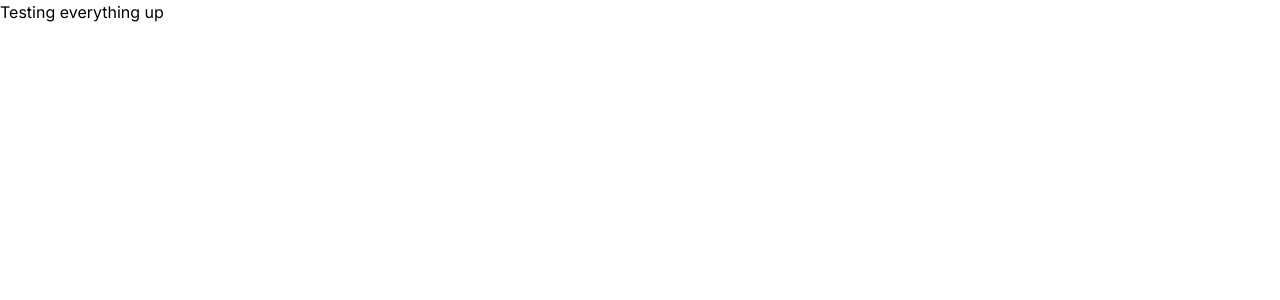
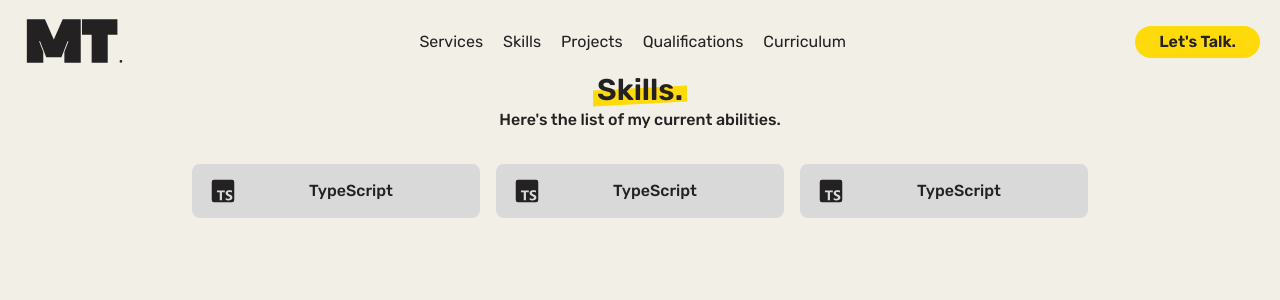
Before and after one commit to mjtavrs/portifa-marcostavares-next, a Next.js app: page / in a window 1280 px wide. Shown: the top 300 px of the page. Built offline with nearby package versions, Linux system fonts and the light colour scheme.

Commit message:
feat: Extend the color pallete for the project. Create the Logo component. Include the font of the project in the layout.tsx. Begin the creation of the components in the page.tsx.

```diff
--- /dev/null
+++ b/src/app/Logo.tsx
@@ -0,0 +1,26 @@
+export function Logo() {
+  return (
+    <svg
+      xmlns="http://www.w3.org/2000/svg"
+      width={110}
+      viewBox="0 0 75 37.5"
+      height={60}
+    >
+      <path
+        d="M9.469-14.594l4.234 10.875h10.328l4.219-10.875h.64l-2.828 7.281V0H37.22v-29.61H24.906L18.86-15.733 12.812-29.61H.47V0h11.203v-7.313l-2.828-7.28zm0 0"
+        transform="translate(4.194 32.852)"
+        fill="#232122"
+      />
+      <path
+        d="M7.016-19.031V0h10.953v-19.031h6.61V-29.61H.421v10.578zm0 0"
+        transform="translate(41.834 32.852)"
+        fill="#232122"
+      />
+      <path
+        d="M1.063-.938c0 .516.421.938.921.938a.94.94 0 00.938-.938c0-.5-.422-.921-.938-.921-.5 0-.921.421-.921.921zm0 0"
+        transform="translate(66.828 32.852)"
+        fill="#232122"
+      />
+    </svg>
+  )
+}
--- a/src/app/layout.tsx
+++ b/src/app/layout.tsx
@@ -1,8 +1,8 @@
 import type { Metadata } from 'next'
-import { Inter } from 'next/font/google'
+import { Rubik } from 'next/font/google'
 import './globals.css'
 
-const inter = Inter({ subsets: ['latin'] })
+const rubik = Rubik({ subsets: ['latin'] })
 
 export const metadata: Metadata = {
   title: 'Create Next App',
@@ -16,7 +16,11 @@ export default function RootLayout({
 }>) {
   return (
     <html lang="en">
-      <body className={`${inter.className} min-h-dvh`}>{children}</body>
+      <body
+        className={`${rubik.className} bg-portifa-beige text-portifa-grey-900 min-h-dvh`}
+      >
+        {children}
+      </body>
     </html>
   )
 }
--- a/src/app/page.tsx
+++ b/src/app/page.tsx
@@ -1,3 +1,72 @@
+import { Logo } from './Logo'
+import { BiLogoTypescript } from 'react-icons/bi'
+
 export default function Home() {
-  return <h1>Testing everything up</h1>
+  return (
+    <>
+      <nav className="flex items-center justify-between px-5 pt-3">
+        <Logo />
+        <ul className="flex gap-5">
+          <li>
+            <a href="#">Services</a>
+          </li>
+          <li>
+            <a href="#">Skills</a>
+          </li>
+          <li>
+            <a href="#">Projects</a>
+          </li>
+          <li>
+            <a href="#">Qualifications</a>
+          </li>
+          <li>
+            <a href="#">Curriculum</a>
+          </li>
+        </ul>
+        <button className="rounded-full bg-portifa-yellow px-6 py-1 font-semibold">
+          Let&apos;s Talk.
+        </button>
+      </nav>
+      <section className="flex flex-col items-center gap-8 px-5">
+        <div className="flex flex-col">
+          <div className="flex flex-col items-center">
+            <span className="relative inline-block before:absolute before:-inset-1 before:bottom-1 before:top-4 before:block before:-skew-y-3 before:bg-portifa-yellow">
+              <h2 className="relative text-3xl font-semibold text-portifa-grey-900">
+                Skills.
+              </h2>
+            </span>
+          </div>
+          <p className="font-medium">
+            Here&apos;s the list of my current abilities.
+          </p>
+        </div>
+        <div className="grid grid-cols-portfolioSection gap-4">
+          <div className="flex items-center rounded-lg bg-portifa-grey-100 px-4 py-3">
+            <div>
+              <BiLogoTypescript className="text-3xl" />
+            </div>
+            <div className="flex-1 text-center font-medium">
+              <p>TypeScript</p>
+            </div>
+          </div>
+          <div className="flex items-center rounded-lg bg-portifa-grey-100 px-4 py-3">
+            <div>
+              <BiLogoTypescript className="text-3xl" />
+            </div>
+            <div className="flex-1 text-center font-medium">
+              <p>TypeScript</p>
+            </div>
+          </div>
+          <div className="flex items-center rounded-lg bg-portifa-grey-100 px-4 py-3">
+            <div>
+              <BiLogoTypescript className="text-3xl" />
+            </div>
+            <div className="flex-1 text-center font-medium">
+              <p>TypeScript</p>
+            </div>
+          </div>
+        </div>
+      </section>
+    </>
+  )
 }
--- a/tailwind.config.ts
+++ b/tailwind.config.ts
@@ -3,7 +3,18 @@ import type { Config } from 'tailwindcss'
 const config: Config = {
   content: ['./src/**/*.{ts,tsx}'],
   theme: {
-    extend: {},
+    extend: {
+      colors: {
+        'portifa-beige': '#f2efe6',
+        'portifa-grey-100': '#d9d9d9',
+        'portifa-grey-900': '#232122',
+        'portifa-yellow': '#feda0a',
+      },
+      gridTemplateColumns: {
+        portfolioSection:
+          'minmax(9rem, 18rem) minmax(9rem, 18rem) minmax(9rem, 18rem)',
+      },
+    },
   },
   plugins: [],
 }
```
